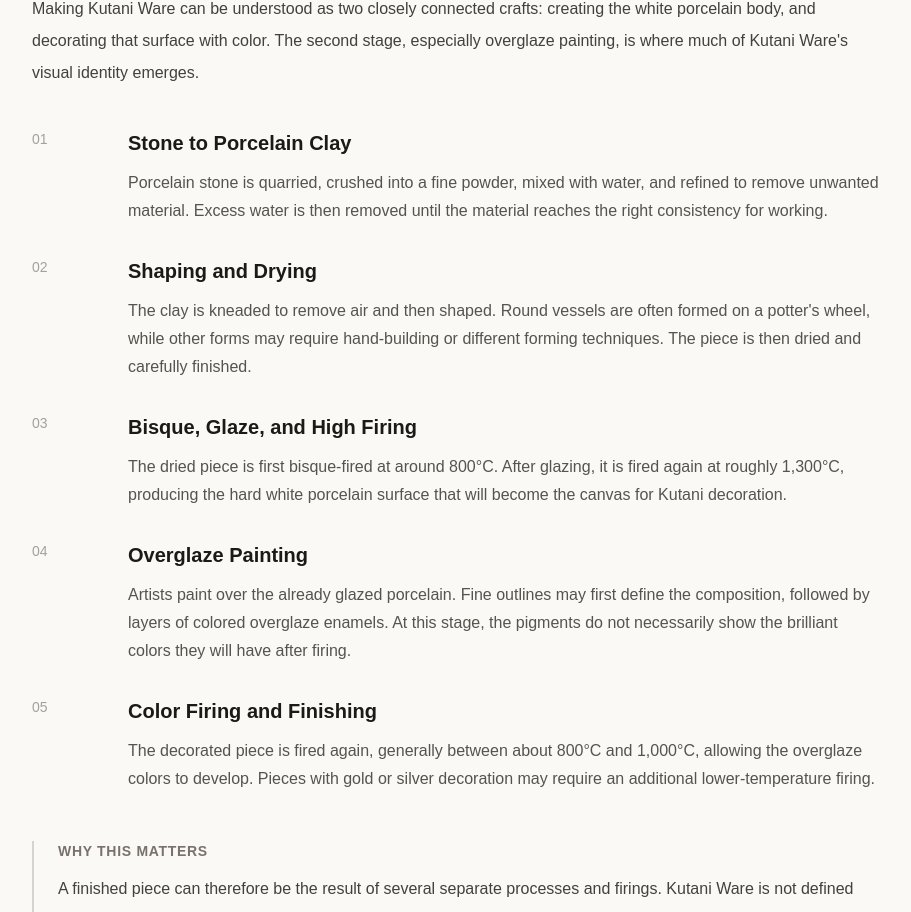
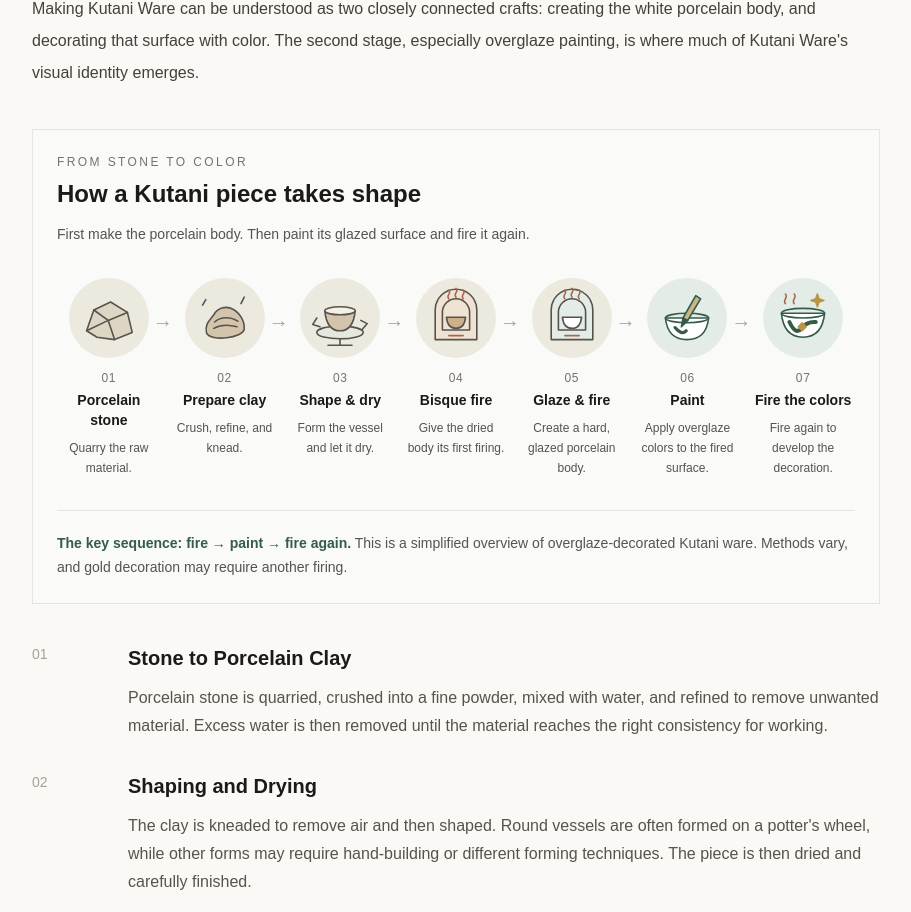
Before and after one commit to mescarmilde/japan-crafts, a Next.js app: page /en/crafts/kutani-ware in a window 1280 px wide. Shown: the part 5796-6708 px from the top of the page, without its empty margins (184-1095 px from the left). Built offline with nearby package versions, Linux system fonts and the light colour scheme.

Commit message:
Add illustrated Kutani production process

```diff
--- /dev/null
+++ b/app/en/crafts/kutani-ware/KutaniProcess.tsx
@@ -0,0 +1,58 @@
+const steps = [
+  { title: "Porcelain stone", text: "Quarry the raw material.", icon: "stone" },
+  { title: "Prepare clay", text: "Crush, refine, and knead.", icon: "clay" },
+  { title: "Shape & dry", text: "Form the vessel and let it dry.", icon: "shape" },
+  { title: "Bisque fire", text: "Give the dried body its first firing.", icon: "bisque" },
+  { title: "Glaze & fire", text: "Create a hard, glazed porcelain body.", icon: "glaze" },
+  { title: "Paint", text: "Apply overglaze colors to the fired surface.", icon: "paint" },
+  { title: "Fire the colors", text: "Fire again to develop the decoration.", icon: "finish" },
+] as const;
+
+function ProcessIcon({ kind }: { kind: (typeof steps)[number]["icon"] }) {
+  return (
+    <svg viewBox="0 0 80 80" aria-hidden="true" focusable="false" className="h-16 w-16" fill="none" stroke="currentColor" strokeWidth="2" strokeLinecap="round" strokeLinejoin="round">
+      {kind === "stone" ? (
+        <><path d="M12 56 21 30 42 20 63 33 69 58 47 67 25 64Z" fill="#ddd6c5" /><path d="m21 30 18 13 24-10M39 43l8 24M12 56l27-13" /></>
+      ) : kind === "clay" ? (
+        <><path d="M17 59c-3-12 5-17 9-23 4-8 15-12 24-7 8 4 15 15 14 25-1 11-42 16-47 5Z" fill="#d4c4ab" /><path d="M27 45c8-7 20-7 29-1M26 53c9-5 18-5 29-2M16 17l-4 7m52-10-4 8" /></>
+      ) : kind === "shape" ? (
+        <><ellipse cx="40" cy="58" rx="29" ry="8" fill="#e6e7df" /><path d="M21 31c2 20 10 25 19 25s17-5 19-25" fill="#d4c4ab" /><ellipse cx="40" cy="31" rx="19" ry="5" fill="#f4f0e5" /><path d="M40 66v7M25 74h30M11 40l-5 8 9 3M68 54l6-7-8-4" /></>
+      ) : kind === "bisque" || kind === "glaze" ? (
+        <><path d="M14 67V30a26 26 0 0 1 52 0v37Z" fill={kind === "bisque" ? "#f0e3d4" : "#e4ece7"} /><path d="M23 55V33a17 17 0 0 1 34 0v22Z" /><path d="M28 39c1 10 5 14 12 14s11-4 12-14Z" fill={kind === "bisque" ? "#cdb18d" : "#ffffff"} /><path d="M31 62h18M31 16c-4-5 4-6 0-11m9 9c-4-5 4-6 0-11m9 13c-4-5 4-6 0-11" stroke="#a36b4b" /></>
+      ) : kind === "paint" ? (
+        <><path d="M13 40c2 19 12 27 27 27s25-8 27-27Z" fill="#fff" /><ellipse cx="40" cy="40" rx="27" ry="6" /><path d="m51 12 6 4-16 27-6-3Z" fill="#c9b58a" /><path d="m35 40-2 11 8-8" fill="#355c49" /><path d="M25 52q8 10 14 4" stroke="#355c49" strokeWidth="4" /></>
+      ) : (
+        <><path d="M13 34c2 21 12 30 27 30s25-9 27-30Z" fill="#fff" /><ellipse cx="40" cy="34" rx="27" ry="6" /><path d="M23 45q8 17 15 8t18-8" stroke="#355c49" strokeWidth="5" /><path d="m39 46 5 5-5 5-5-5Z" fill="#ba9545" stroke="#ba9545" /><path d="m58 10 2 6 6 2-6 2-2 6-2-6-6-2 6-2Z" fill="#ba9545" stroke="#ba9545" /><path d="M18 22c-4-5 4-7 0-12M29 22c-4-5 4-7 0-12" stroke="#a36b4b" /></>
+      )}
+    </svg>
+  );
+}
+
+export default function KutaniProcess() {
+  return (
+    <figure aria-labelledby="kutani-process-heading" className="mt-10 border border-stone-200 bg-stone-50 p-5 sm:p-6">
+      <p className="text-xs font-medium uppercase tracking-[0.2em] text-stone-500">From stone to color</p>
+      <h3 id="kutani-process-heading" className="mt-2 text-2xl font-semibold text-stone-900">How a Kutani piece takes shape</h3>
+      <p className="mt-3 text-sm leading-6 text-stone-600">First make the porcelain body. Then paint its glazed surface and fire it again.</p>
+      <ol className="mt-8 grid gap-8 lg:grid-cols-7 lg:gap-3">
+        {steps.map((step, index) => (
+          <li key={step.icon} className="relative flex gap-4 lg:flex-col lg:items-center lg:gap-3 lg:text-center">
+            <div className={`flex h-20 w-20 shrink-0 items-center justify-center rounded-full ${index < 5 ? "bg-[#ece9df] text-stone-600" : "bg-[#e3ece6] text-[#355c49]"}`}>
+              <ProcessIcon kind={step.icon} />
+            </div>
+            <div>
+              <p className="text-xs font-medium tracking-wider text-stone-500">0{index + 1}</p>
+              <h4 className="mt-1 text-sm font-semibold leading-5 text-stone-900">{step.title}</h4>
+              <p className="mt-2 text-sm leading-6 text-stone-600 lg:text-xs lg:leading-5">{step.text}</p>
+            </div>
+            {index < steps.length - 1 && <span aria-hidden="true" className="absolute -bottom-7 left-8 text-xl text-stone-400 lg:-right-3 lg:bottom-auto lg:left-auto lg:top-7"><span className="lg:hidden">↓</span><span className="hidden lg:inline">→</span></span>}
+          </li>
+        ))}
+      </ol>
+      <figcaption className="mt-8 border-t border-stone-200 pt-5 text-sm leading-6 text-stone-600">
+        <strong className="font-semibold text-[#355c49]">The key sequence: fire → paint → fire again.</strong>{" "}
+        This is a simplified overview of overglaze-decorated Kutani ware. Methods vary, and gold decoration may require another firing.
+      </figcaption>
+    </figure>
+  );
+}
--- a/app/en/crafts/kutani-ware/page.tsx
+++ b/app/en/crafts/kutani-ware/page.tsx
@@ -1,3 +1,4 @@
+import KutaniProcess from "./KutaniProcess";
 import KutaniRegionMap from "./KutaniRegionMap";
 import Image from "next/image";
 import type { Metadata } from "next";
@@ -389,6 +390,8 @@ export default function KutaniWarePage() {
               Kutani Ware&apos;s visual identity emerges.
             </p>
           </div>
+
+          <KutaniProcess />
 
           <div className="mt-10 space-y-8">
             <div className="grid gap-4 sm:grid-cols-[80px_1fr]">
```
